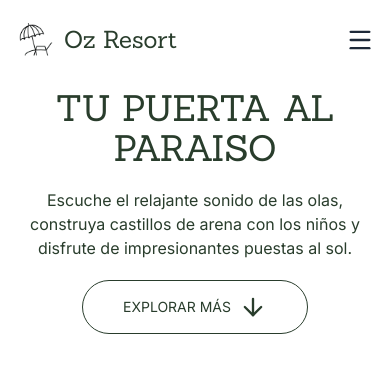
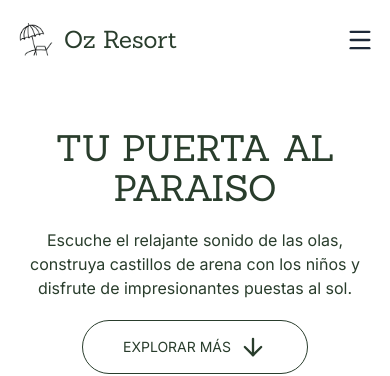
Before and after one commit to MiguelRequenaR/landing-demo-3, a React (Vite) app: page / in a window 390 px wide. Shown: the top 376 px of the page. Built offline with nearby package versions, Linux system fonts and the light colour scheme.

Commit message:
Actualización: Diseño responsivo para dispositivos con tamaño de 5.4 pulgadas, en el HeroHome.

```diff
--- a/src/features/home/components/HeroHome.tsx
+++ b/src/features/home/components/HeroHome.tsx
@@ -20,7 +20,7 @@ export default function HeroHome() {
     <main className="h-screen flex flex-col">
       <div
         className="h-1/2 flex flex-col md:flex-row justify-center items-center px-4 md:px-30">
-        <div className="md:w-2/3 space-y-5" data-aos="fade-right">
+        <div className="md:w-2/3 space-y-5 pt-20 md:pt-0" data-aos="fade-right">
           <h1
             className="text-4xl md:text-[60px] uppercase text-primary text-center md:text-left">
             Tu puerta al <br /> paraiso
```
